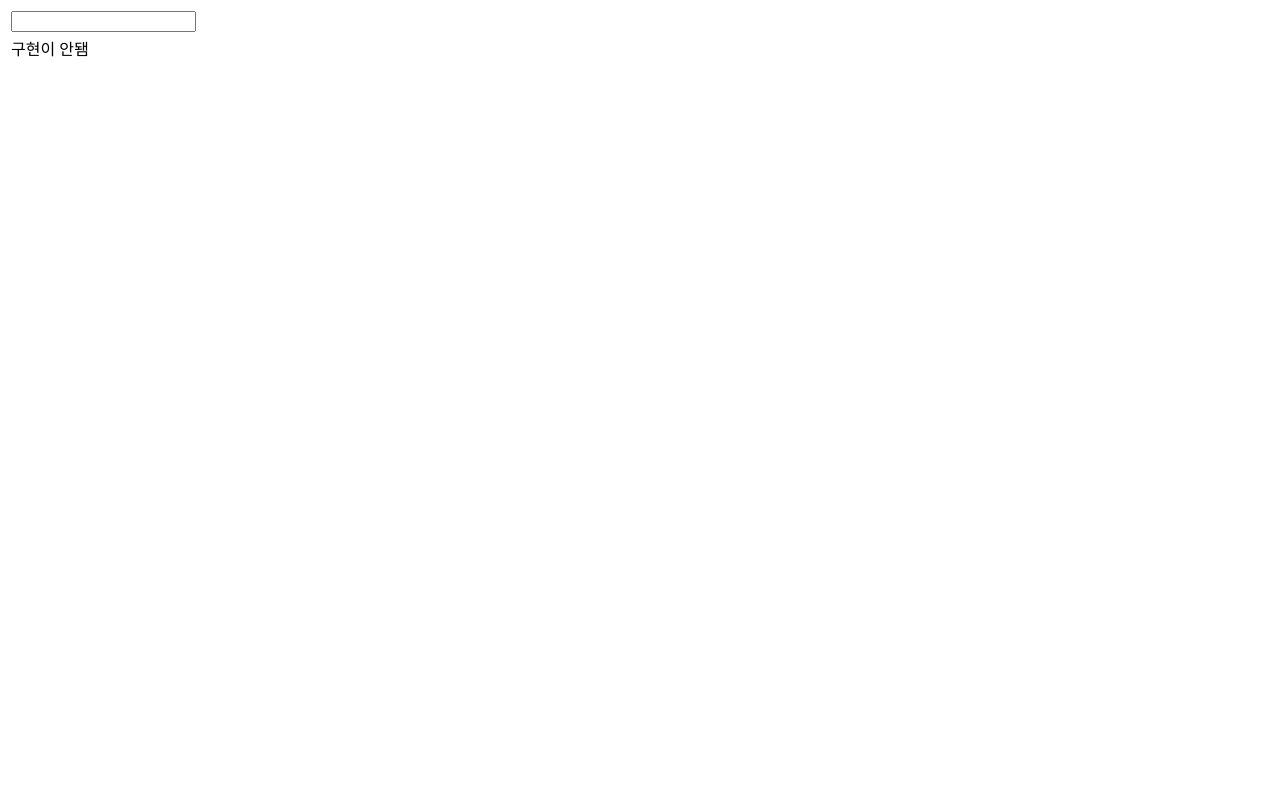
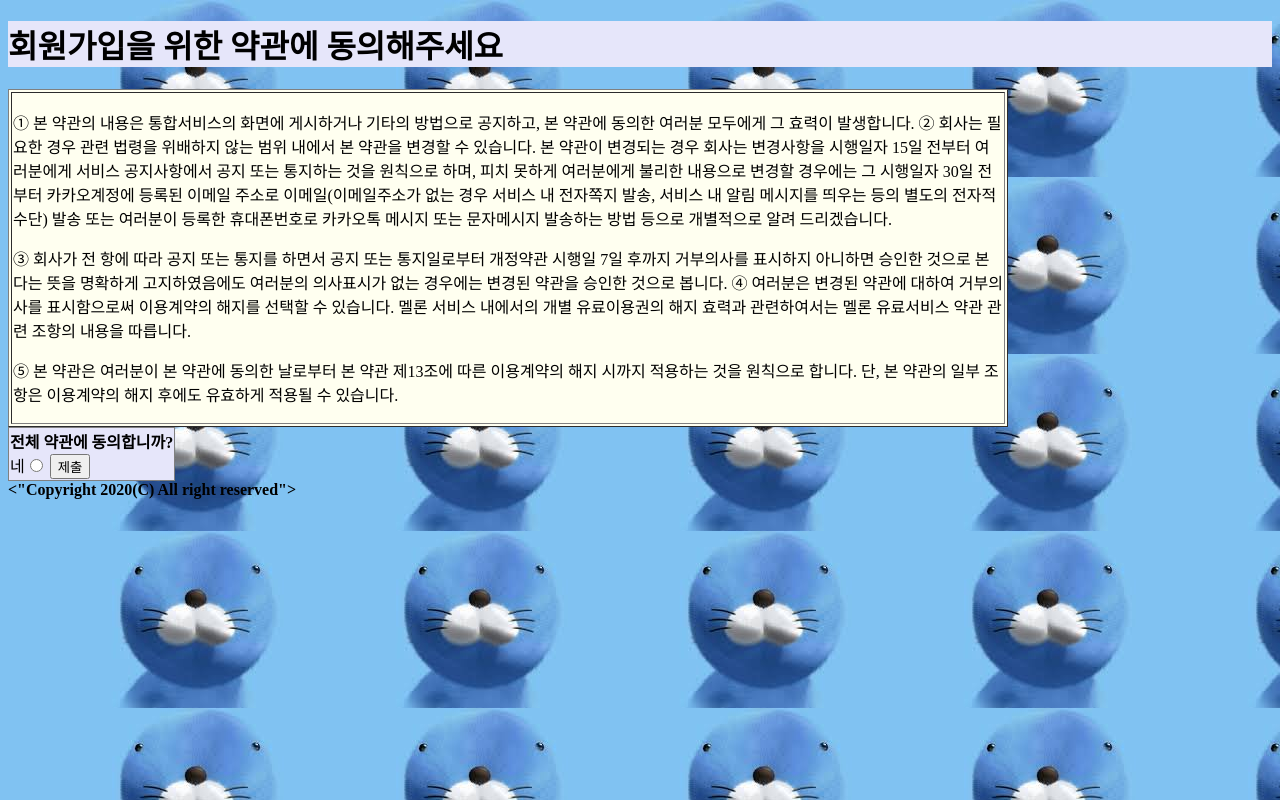
Before and after one commit to Hong-JunHyeok/MyWebSite, a plain HTML site: page signUp.html in a window 1280 px wide. Drawn offline with Linux system fonts and the light colour scheme.

Commit message:
Update signUp.html

```diff
--- a/signUp.html
+++ b/signUp.html
@@ -1,16 +1,61 @@
 <!DOCTYPE html>
 <html>
 <head>
-	<title></title>
+	<title>signUp</title>
+	<meta charset="utf-8">
+	<style type="text/css">
+		#signUpMain{
+			padding:
+			border-collapse: collapse;
+			width: 1000px;
+			height: 100px;
+			background-color: #FFFFF0;
+		}
+		body{
+			background-image: url(보노보노.jpg)
+		}
+		#agree{
+			background-color: #E6E6FA;
+			border-collapse: collapse;
+		}
+	</style>
+
 </head>
 <body>
-	<table>
+	<h1 style="background-color: #E6E6FA;">회원가입을 위한 약관에 동의해주세요</h1>
+	<table border="1" id="signUpMain">
+		<!--대충 약관에 동의하는 내용-->
 		<tr>
-			<td><input type="" name=""></td>
-		</tr>
-		<tr>
-			<td>구현이 안됌</td>
+			<td>
+				<p>① 본 약관의 내용은 통합서비스의 화면에 게시하거나 기타의 방법으로 공지하고, 본 약관에 동의한 여러분 모두에게 그 효력이 발생합니다.
+			② 회사는 필요한 경우 관련 법령을 위배하지 않는 범위 내에서 본 약관을 변경할 수 있습니다. 본 약관이 변경되는 경우 회사는 변경사항을 시행일자 15일 전부터 여러분에게 서비스 공지사항에서 공지 또는 통지하는 것을 원칙으로 하며, 피치 못하게 여러분에게 불리한 내용으로 변경할 경우에는 그 시행일자 30일 전부터 카카오계정에 등록된 이메일 주소로 이메일(이메일주소가 없는 경우 서비스 내 전자쪽지 발송, 서비스 내 알림 메시지를 띄우는 등의 별도의 전자적 수단) 발송 또는 여러분이 등록한 휴대폰번호로 카카오톡 메시지 또는 문자메시지 발송하는 방법 등으로 개별적으로 알려 드리겠습니다.</p>
+			<p>③ 회사가 전 항에 따라 공지 또는 통지를 하면서 공지 또는 통지일로부터 개정약관 시행일 7일 후까지 거부의사를 표시하지 아니하면 승인한 것으로 본다는 뜻을 명확하게 고지하였음에도 여러분의 의사표시가 없는 경우에는 변경된 약관을 승인한 것으로 봅니다.
+			④ 여러분은 변경된 약관에 대하여 거부의사를 표시함으로써 이용계약의 해지를 선택할 수 있습니다. 멜론 서비스 내에서의 개별 유료이용권의 해지 효력과 관련하여서는 멜론 유료서비스 약관 관련 조항의 내용을 따릅니다.</p>
+			<p>⑤ 본 약관은 여러분이 본 약관에 동의한 날로부터 본 약관 제13조에 따른 이용계약의 해지 시까지 적용하는 것을 원칙으로 합니다. 단, 본 약관의 일부 조항은 이용계약의 해지 후에도 유효하게 적용될 수 있습니다.</p>
+			</td>
 		</tr>
 	</table>
+	<table border ="1" id="agree">
+		<td>
+		<strong>전체 약관에 동의합니까?</strong>
+			<form action="" id="frm">
+				네<input type="radio" value="yes" id="check">
+				<button onclick="check_submit()">제출</button>
+			</form>
+			<script type="text/javascript">
+				function check_submit()
+				{
+					var a = document.getElementById('check').value;
+					if(a == 'yes'){
+						alert('회원가입 창으로 갑니다');
+						window.open("signUp2.html");
+					}
+					else
+						alert('약관에 동의해야 합니다');
+				}
+				</script>
+		</td>
+	</table>
+	<strong><"Copyright 2020(C) All right reserved"></strong>
 </body>
 </html>
```
